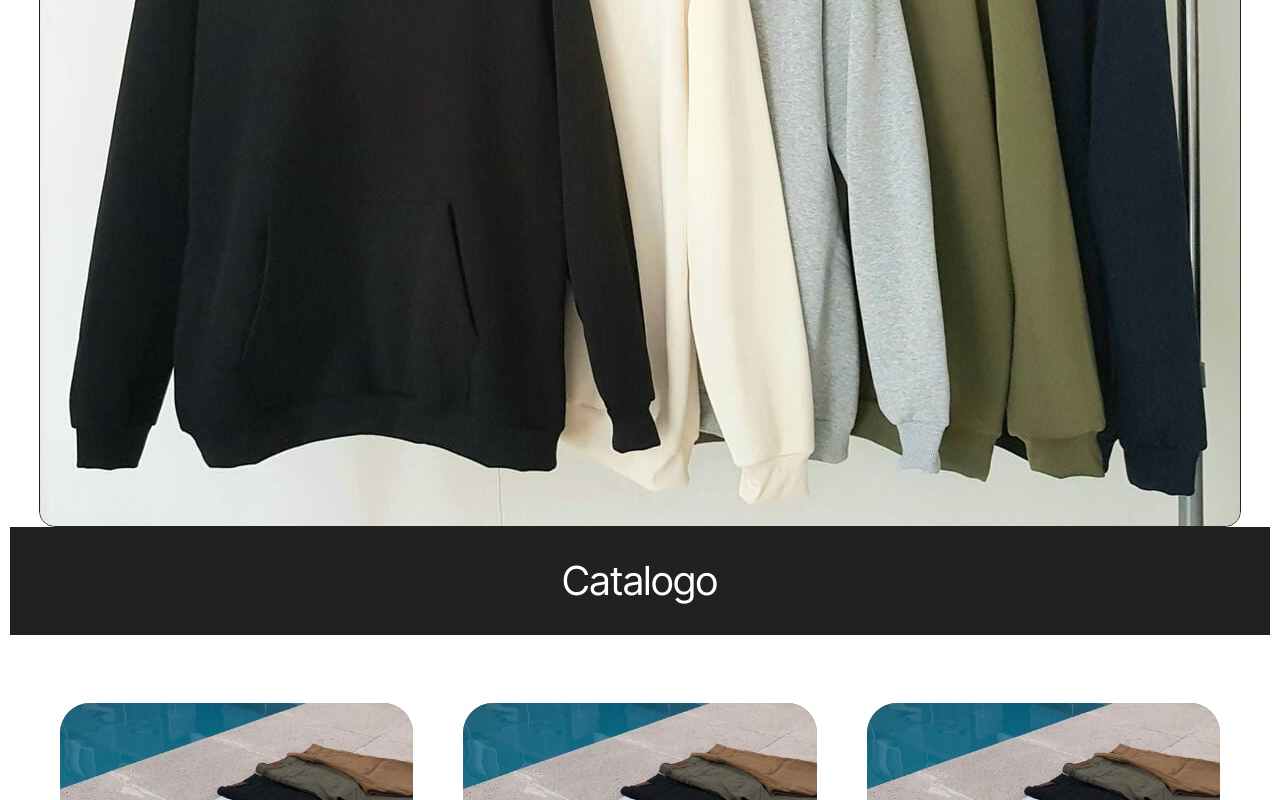
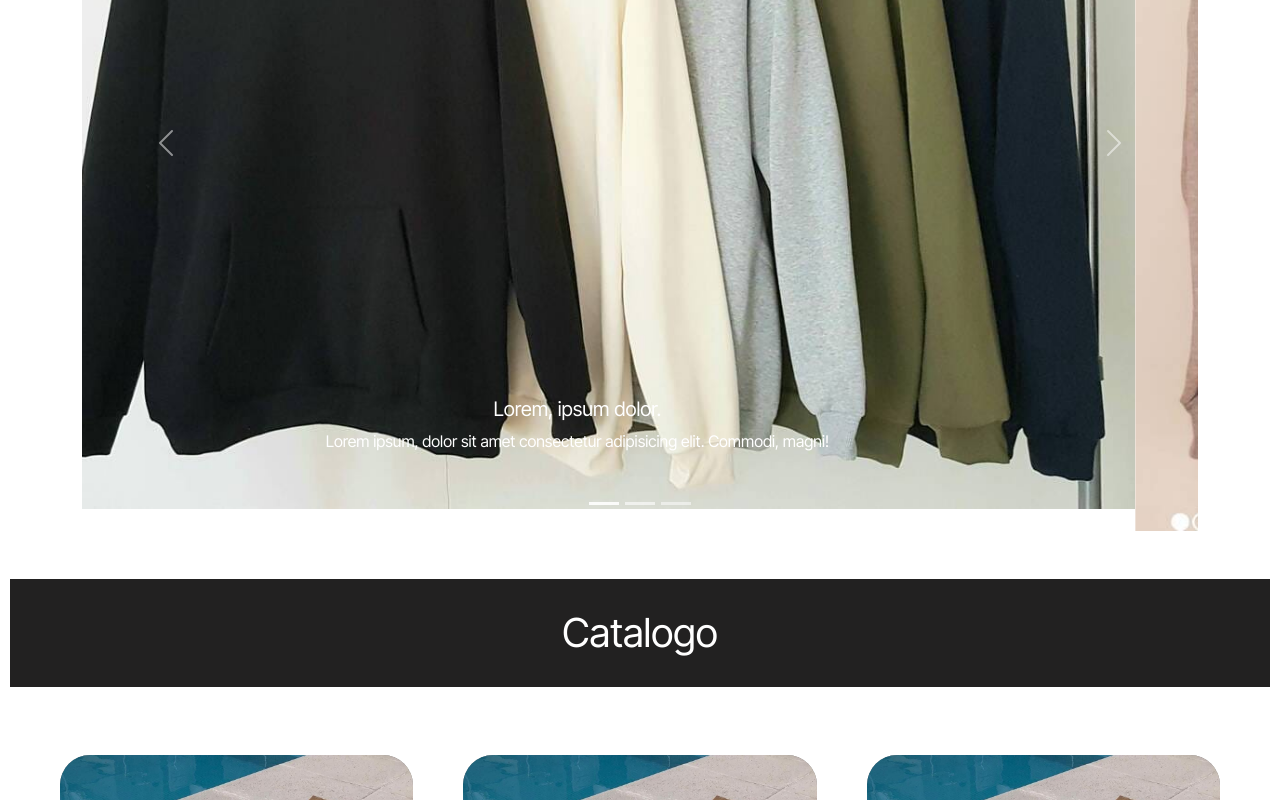
Before and after one commit to Michel-Lopez18/PFLopez-Michel, a plain HTML site: page index.html in a window 1280 px wide. Shown: the part 517-1317 px from the top of the page. Drawn offline with nearby package versions, Linux system fonts and the light colour scheme.

Commit message:
aplico media queries

```diff
--- a/css/style.css
+++ b/css/style.css
@@ -245,3 +245,29 @@ article button {
 article button:hover {
   color: gray;
 }
+
+@media screen and (max-width: 768px) {
+  .tarjetitas {
+    display: flex;
+    flex-direction: column;
+  }
+
+  .tarjetita {
+    flex: 1;
+  }
+
+  .grid-padre {
+    display: flex;
+    flex-direction: column;
+    max-width: 500px;
+    gap: 1rem;
+  }
+
+  .main-promo {
+    display: flex;
+    flex-direction: column;
+    padding-top: 3rem;
+    padding-bottom: 3rem;
+    gap: 4rem;
+  }
+}
--- a/index.html
+++ b/index.html
@@ -88,10 +88,95 @@
         <li class="list-animado">O</li>
       </ul>
     </h1>
+
     <main>
-      <section class="imagenPrincipal">
-        <img src="./Imagenes/imagen-inicio.jpeg" alt="ImagenInicio" />
-      </section>
+      <div class="container my-5">
+        <div class="carousel slide" id="slider" data-bs-ride="carousel">
+          <div class="carousel-indicators">
+            <button
+              type="button"
+              data-bs-target="#slider"
+              data-bs-slide-to="0"
+              class="active"
+            ></button>
+            <button
+              type="button"
+              data-bs-target="#slider"
+              data-bs-slide-to="1"
+            ></button>
+            <button
+              type="button"
+              data-bs-target="#slider"
+              data-bs-slide-to="2"
+            ></button>
+          </div>
+
+          <div class="carousel-inner">
+            <div class="carousel-item active">
+              <img
+                src="./Imagenes/imagen-inicio.jpeg"
+                alt="Imagen Inicio 1"
+                class="d-block w-100"
+              />
+              <div class="carousel-caption d-none d-md-block">
+                <h5>Lorem, ipsum dolor.</h5>
+                <p>
+                  Lorem ipsum, dolor sit amet consectetur adipisicing elit.
+                  Commodi, magni!
+                </p>
+              </div>
+            </div>
+            <div class="carousel-item">
+              <img
+                src="./Imagenes/buzos-catalogo2.jpeg"
+                alt="Imagen Inicio 2"
+                class="d-block w-100"
+              />
+              <div class="carousel-caption d-none d-md-block">
+                <h5>Lorem, ipsum dolor. 2</h5>
+                <p>
+                  Lorem ipsum, dolor sit amet consectetur adipisicing elit.
+                  Commodi, magni!
+                </p>
+              </div>
+            </div>
+            <div class="carousel-item">
+              <img
+                src="./Imagenes/buzos-catalogo3.jpeg"
+                alt="Imagen Inicio 3"
+                class="d-block w-100"
+              />
+              <div class="carousel-caption d-none d-md-block">
+                <h5>Lorem, ipsum dolor. 3</h5>
+                <p>
+                  Lorem ipsum, dolor sit amet consectetur adipisicing elit.
+                  Commodi, magni!
+                </p>
+              </div>
+            </div>
+          </div>
+
+          <a
+            href="#slider"
+            class="carousel-control-prev"
+            role="button"
+            data-bs-slide="prev"
+          >
+            <span class="carousel-control-prev-icon" aria-hidden="true"></span>
+            <span class="visually-hidden">Previous</span>
+          </a>
+
+          <a
+            href="#slider"
+            class="carousel-control-next"
+            role="button"
+            data-bs-slide="next"
+          >
+            <span class="carousel-control-next-icon" aria-hidden="true"></span>
+            <span class="visually-hidden"> Next </span>
+          </a>
+        </div>
+      </div>
       <h1>Catalogo</h1>
       <section class="tarjetitas">
         <div class="tarjetita">
```
Also changed, not shown: Imagenes/buzos-catalogo2.jpeg (added), Imagenes/buzos-catalogo3.jpeg (added).
